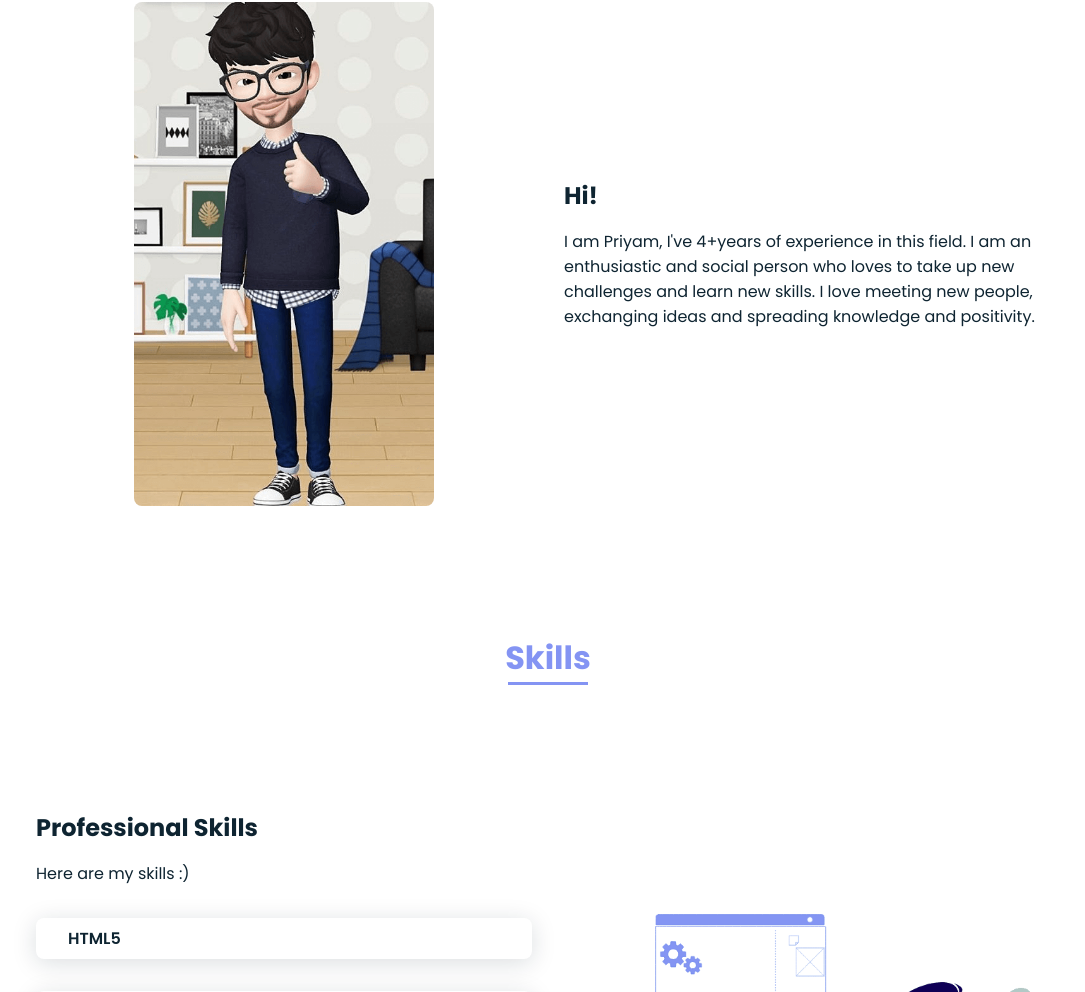
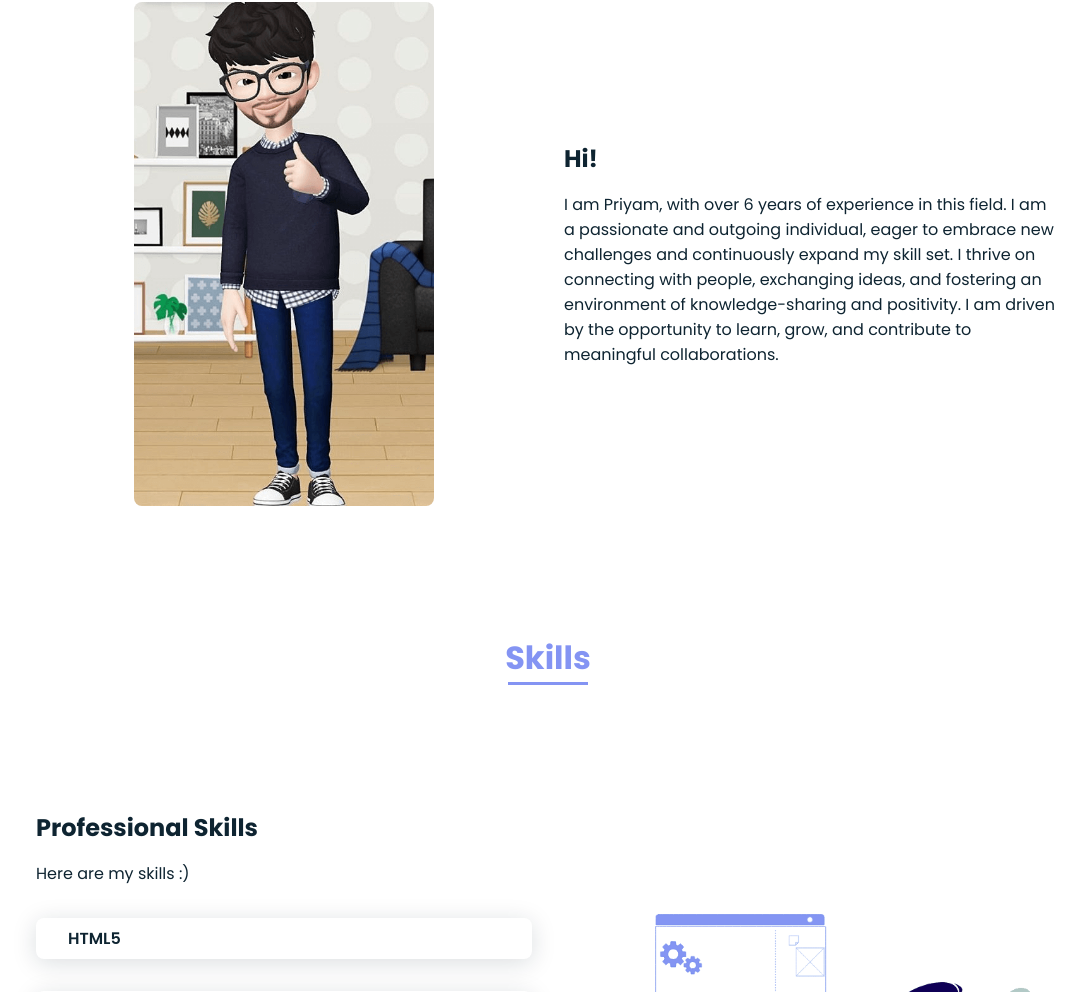
Before and after one commit to priyammavani/priyam, a plain HTML site: page index.html in a window 1280 px wide. Shown: the part 916-1908 px from the top of the page, without its empty margins (92-1177 px from the left). Drawn offline with nearby package versions, Linux system fonts and the light colour scheme; some icons are missing.

Commit message:
Update index.html

```diff
--- a/index.html
+++ b/index.html
@@ -58,7 +58,7 @@
                     </div>
                     <div>
                         <h2 class="about__subtitle">Hi!</h2>
-                        <p class="about__text">I am Priyam, I've 4+years of experience in this field. I am an enthusiastic and social person who loves to take up new challenges and learn new skills. I love meeting new people, exchanging ideas and spreading knowledge and positivity.</p>
+                        <p class="about__text">I am Priyam, with over 6 years of experience in this field. I am a passionate and outgoing individual, eager to embrace new challenges and continuously expand my skill set. I thrive on connecting with people, exchanging ideas, and fostering an environment of knowledge-sharing and positivity. I am driven by the opportunity to learn, grow, and contribute to meaningful collaborations.</p>
                     </div>
                 </div>
             </section>
```
